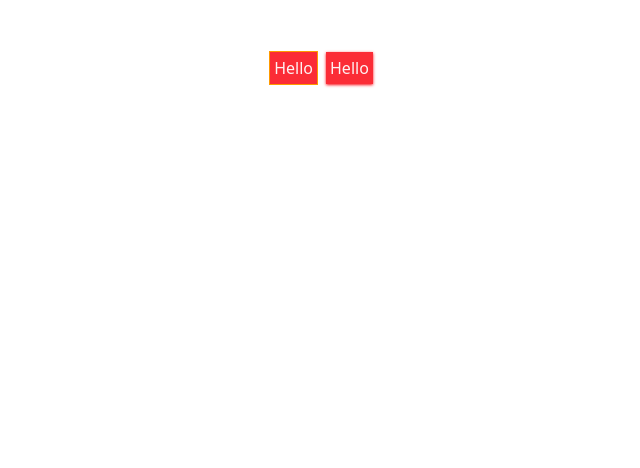
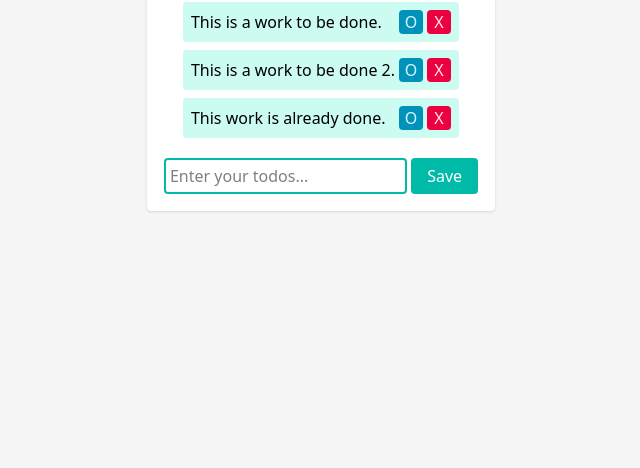
Before and after one commit to ParthSarthee/Todo-App, a plain HTML site: page index.html in a window 1280 px wide. Shown: the part 332-800 px from the top of the page, without its empty margins (319-959 px from the left). Drawn offline with nearby package versions, Linux system fonts and the light colour scheme.

Commit message:
Add todo app functionality and update index.html layout

```diff
--- a/index.html
+++ b/index.html
@@ -4,19 +4,54 @@
 		<meta charset="UTF-8" />
 		<meta name="viewport" content="width=device-width, initial-scale=1.0" />
 		<script src="https://unpkg.com/@tailwindcss/browser@4"></script>
-		<title>Hello</title>
+		<title>Todo App</title>
 	</head>
-	<!-- Tailwind's 1 unit = 4px -->
+
 	<body>
-		<div class="h-screen flex justify-center items-center gap-2">
-			<p class="bg-red-500 text-center text-red-50 p-1 border border-amber-500">
-				Hello
-			</p>
-			<p
-				class="bg-red-500 text-center text-red-50 p-1 shadow shadow shadow-red-500"
+		<div class="flex justify-center items-center h-screen bg-neutral-100">
+			<main
+				class="bg-white p-4 rounded border border-white shadow flex justify-center items-center flex-col gap-5"
 			>
-				Hello
-			</p>
+				<div>
+					<h1 class="text-center text-4xl text-teal-500">TODO APP</h1>
+				</div>
+				<!-- Todo List -->
+				<div class="flex flex-col gap-2" id="todo-list">
+					<div class="flex bg-teal-100 p-2 rounded gap-1">
+						<p>This is a work to be done.</p>
+						<button class="bg-cyan-600 text-cyan-100 w-6 h-6 rounded">O</button>
+						<button class="bg-rose-600 text-rose-100 w-6 h-6 rounded">X</button>
+					</div>
+					<div class="flex bg-teal-100 p-2 rounded gap-1">
+						<p>This is a work to be done.</p>
+						<button class="bg-cyan-600 text-cyan-100 w-6 h-6 rounded">O</button>
+						<button class="bg-rose-600 text-rose-100 w-6 h-6 rounded">X</button>
+					</div>
+					<div class="flex justify-between bg-teal-100 p-2 rounded gap-1">
+						<p>This is a work to be done.</p>
+						<button class="bg-cyan-600 text-cyan-100 w-6 h-6 rounded">O</button>
+						<button class="bg-rose-600 text-rose-100 w-6 h-6 rounded">X</button>
+					</div>
+				</div>
+				<!-- Todo Form -->
+				<div>
+					<form>
+						<input
+							id="todo-input"
+							class="border-2 border-teal-500 rounded p-1"
+							type="text"
+							placeholder="Enter your todos..."
+						/>
+						<button
+							id="todo-save"
+							class="bg-teal-500 rounded text-white px-4 py-1.5"
+						>
+							Save
+						</button>
+					</form>
+				</div>
+			</main>
 		</div>
+		<script src="main.js"></script>
 	</body>
 </html>
--- /dev/null
+++ b/main.js
@@ -0,0 +1,54 @@
+// Array of Objects
+
+var todos = [
+    {
+        todo: "This is a work to be done.",
+        done: false
+    },
+    {
+        todo: "This is a work to be done 2.",
+        done: false
+    },
+
+    {
+        todo: "This work is already done.",
+        done: true
+    }
+]
+
+const todoList = document.getElementById("todo-list");
+
+function renderTodos() {
+    todoList.innerHTML = "";
+    for (let i = 0; i < todos.length; i++) {
+        let newTodo = `
+                    <div class='flex bg-teal-100 p-2 rounded gap-1 justify-between'>
+                    <p>${todos[i].todo}</p>
+                    <div class='flex gap-1'>
+                        <button class='bg-cyan-600 text-cyan-100 w-6 h-6 rounded'>O</button>
+                        <button class='bg-rose-600 text-rose-100 w-6 h-6 rounded'>X</button>
+                    </div>
+                    </div>
+                    `
+
+        todoList.innerHTML = todoList.innerHTML + newTodo;
+    }
+}
+
+const todoInput = document.getElementById("todo-input");
+const todoSave = document.getElementById("todo-save");
+
+
+function handleTodoSave(e) {
+    e.preventDefault();
+    todos.push({
+        todo: todoInput.value,
+        done: false
+    })
+    renderTodos();
+    todoInput.value = "";
+}
+
+todoSave.addEventListener("click", handleTodoSave);
+
+renderTodos();
```
Also changed, not shown: 1 other file.
